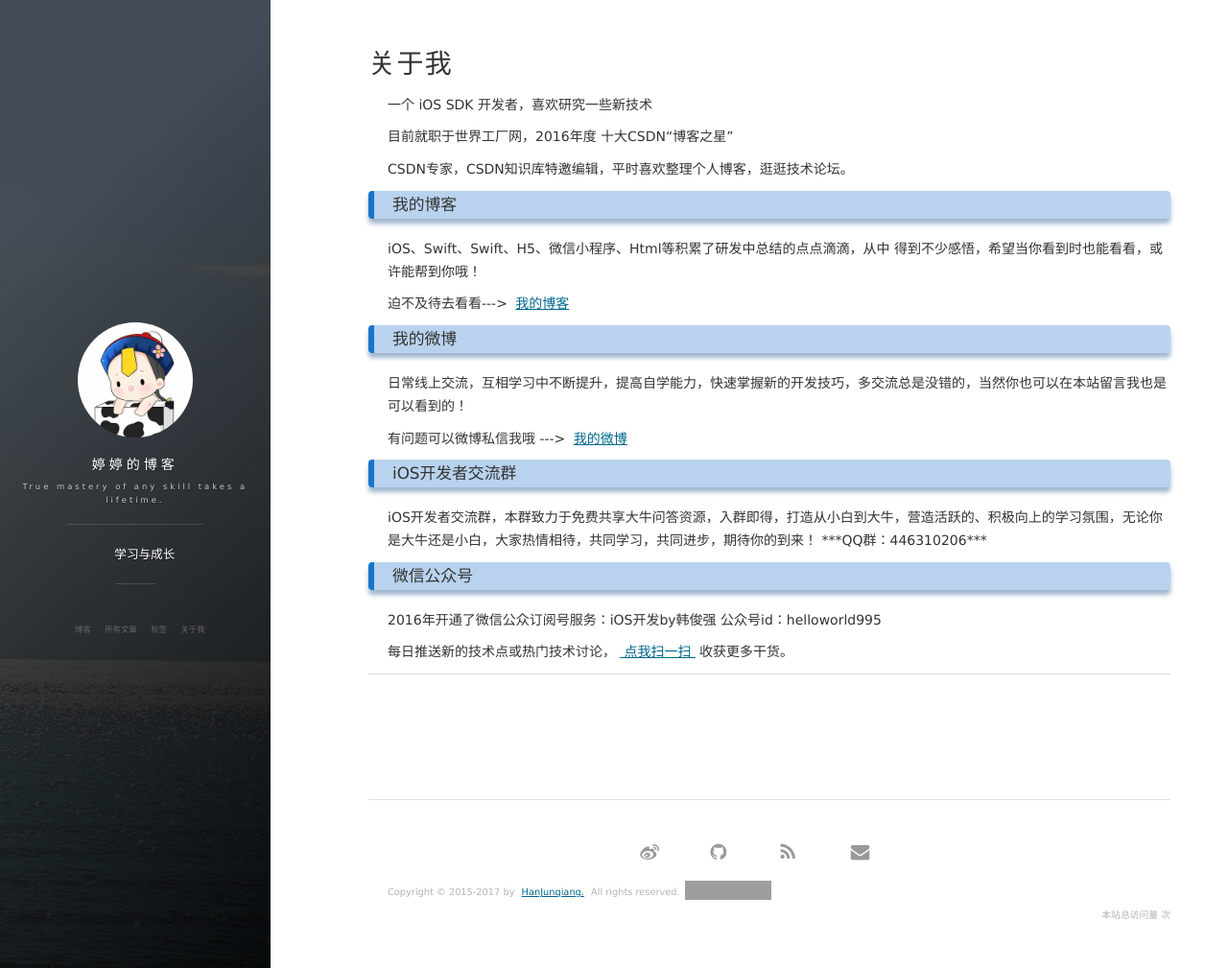
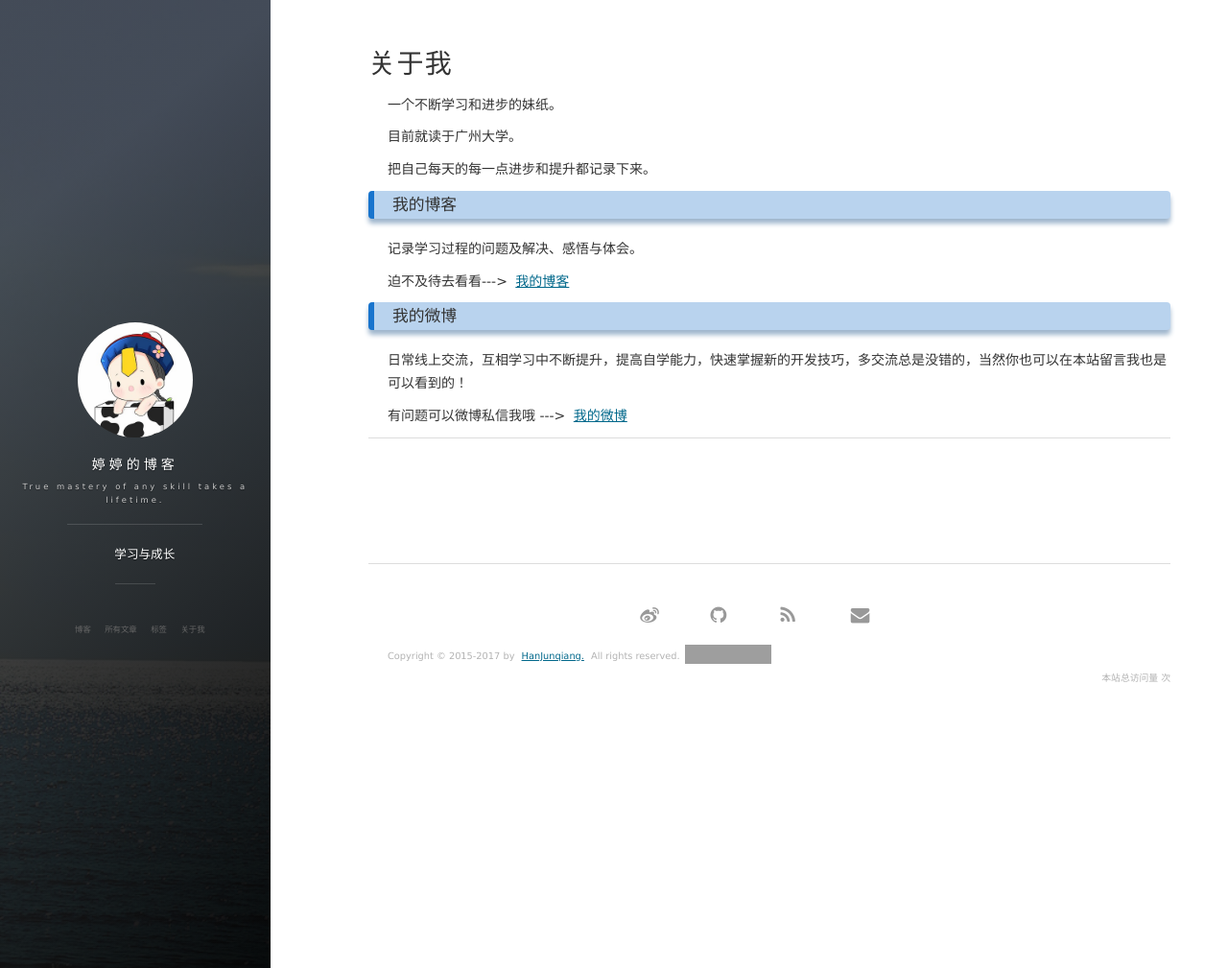
Before and after one commit to tingtinZ/tingtinZ.github.io, a Jekyll site: the page built from about.md, in a window 1280 px wide and 1009 px high. Shown: the whole window at 96% size. Built offline with Jekyll 4.4.1, drawn with Linux system fonts in a browser that asks for light colours; nearby versions of some CDN libraries; comment, search, counter and statistics services are not loaded; grey boxes are pictures that could not be loaded.

Commit message:
Update about.md

```diff
--- a/about.md
+++ b/about.md
@@ -6,36 +6,23 @@
 <p>
 <p>
 <p>
-一个 iOS SDK 开发者，喜欢研究一些新技术
+一个不断学习和进步的妹纸。
 <p>
-目前就职于世界工厂网，2016年度 十大CSDN“博客之星”
+目前就读于广州大学。
 <p>
-CSDN专家，CSDN知识库特邀编辑，平时喜欢整理个人博客，逛逛技术论坛。
+把自己每天的每一点进步和提升都记录下来。
 <p>
 
 <h3> 我的博客 </h3>
 <p>
-iOS、Swift、Swift、H5、微信小程序、Html等积累了研发中总结的点点滴滴，从中
-得到不少感悟，希望当你看到时也能看看，或许能帮到你哦！<p>
-迫不及待去看看---> <a target="_blank" href="http://blog.csdn.net/qq_31810357/"> 我的博客 </a>
+记录学习过程的问题及解决、感悟与体会。<p>
+迫不及待去看看---> <a target="_blank" href="https://tingtinz.github.io/"> 我的博客 </a>
 <p>
 
 <h3> 我的微博 </h3>
 <p>
 日常线上交流，互相学习中不断提升，提高自学能力，快速掌握新的开发技巧，多交流总是没错的，当然你也可以在本站留言我也是可以看到的！<p>
-有问题可以微博私信我哦 ---> <a target="_blank" href="http://weibo.com/2169425833/"> 我的微博 </a>
-<p>
-
-<h3> iOS开发者交流群 </h3>
-<p>
-iOS开发者交流群，本群致力于免费共享大牛问答资源，入群即得，打造从小白到大牛，营造活跃的、积极向上的学习氛围，无论你是大牛还是小白，大家热情相待，共同学习，共同进步，期待你的到来！
-***QQ群：446310206***
-<p>
-
-<h3> 微信公众号 </h3>
-<p>
-2016年开通了微信公众订阅号服务：iOS开发by韩俊强  公众号id：helloworld995<p>
-每日推送新的技术点或热门技术讨论，<a target="_blank" href="http://blog26.com/images/wechatscan.gif"> 点我扫一扫 </a> 收获更多干货。
+有问题可以微博私信我哦 ---> <a target="_blank" href="http://www.weibo.com/u/2656552595/"> 我的微博 </a>
 <p>
 
 {% include comments.html %}
```
